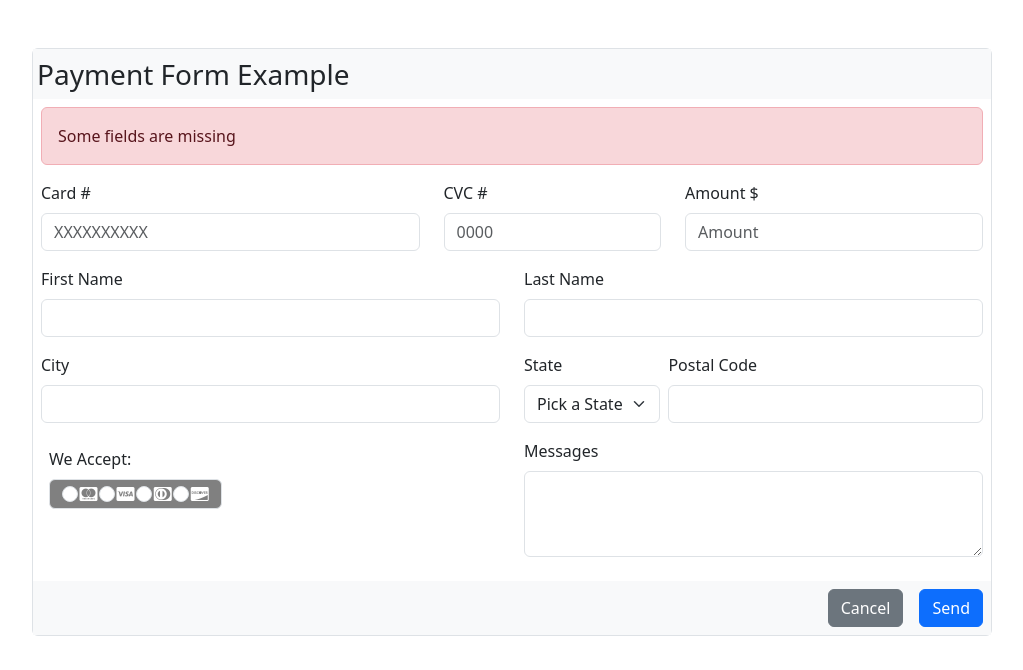
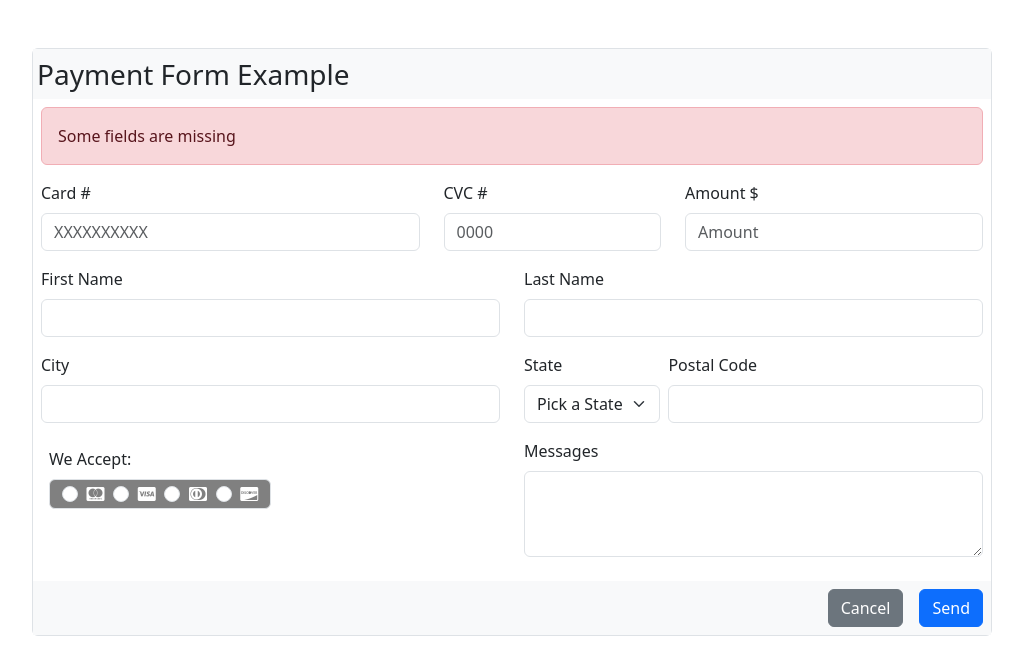
Before and after one commit to 4GeeksAcademy/marcostorresf-HTML5-form, a plain HTML site: page index.html in a window 1280 px wide. Shown: the whole page, without its empty margins (128-1151 px from the left). Drawn offline with nearby package versions, Linux system fonts and the light colour scheme.

Commit message:
complete

```diff
--- a/index.html
+++ b/index.html
@@ -80,8 +80,8 @@
             <div class="col-3 p-2">
               <label for="inputLastName" class="form-label">We Accept:</label>
               <div
-                class="input-group-text d-flex justify-content-between"
-                style="background-color: gray; color: white; width: 175%"
+                class="input-group-text d-flex justify-content-between gap-2"
+                style="background-color: gray; color: white; width: 225%"
               >
                 <input
                   class="form-check-input mt-0"
```
